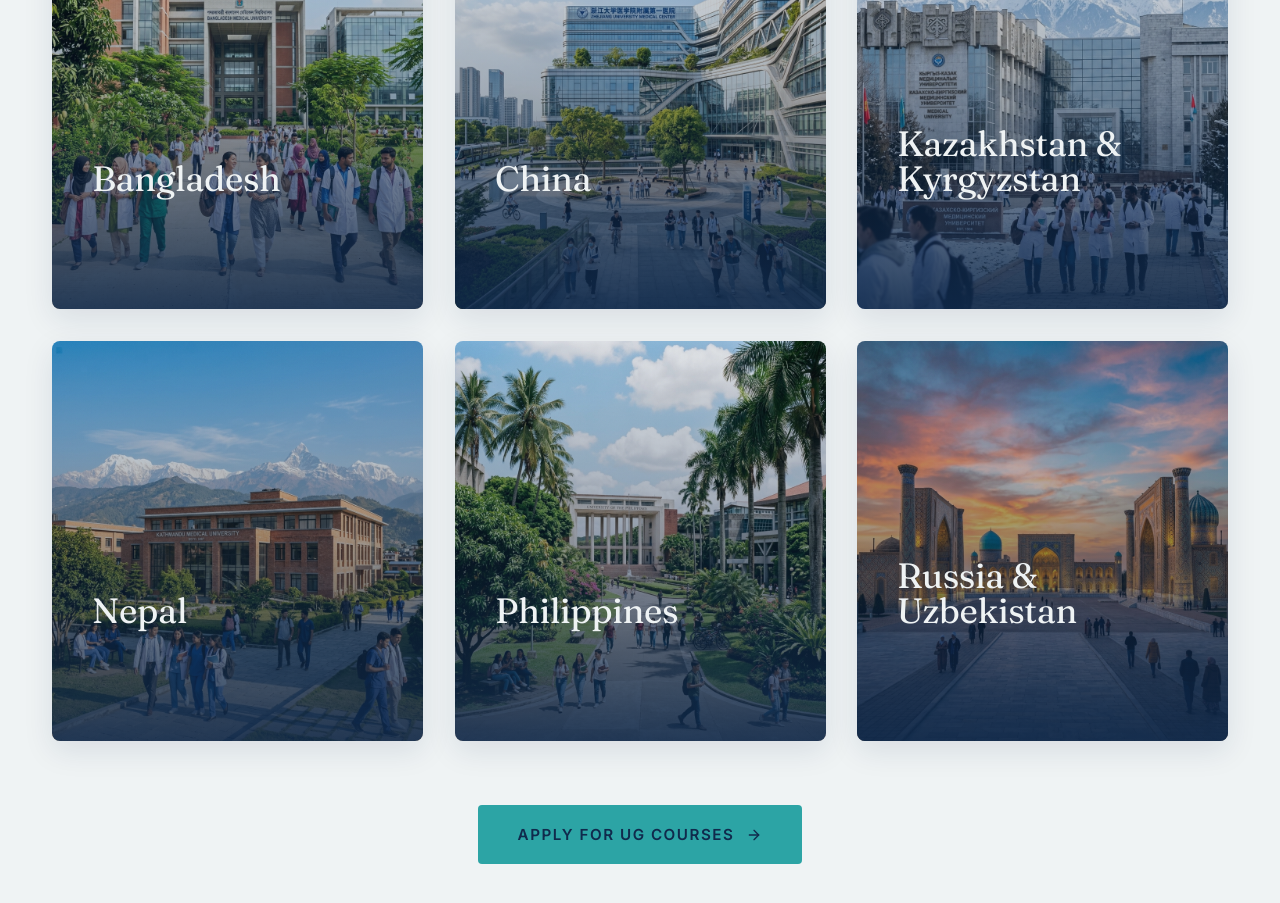
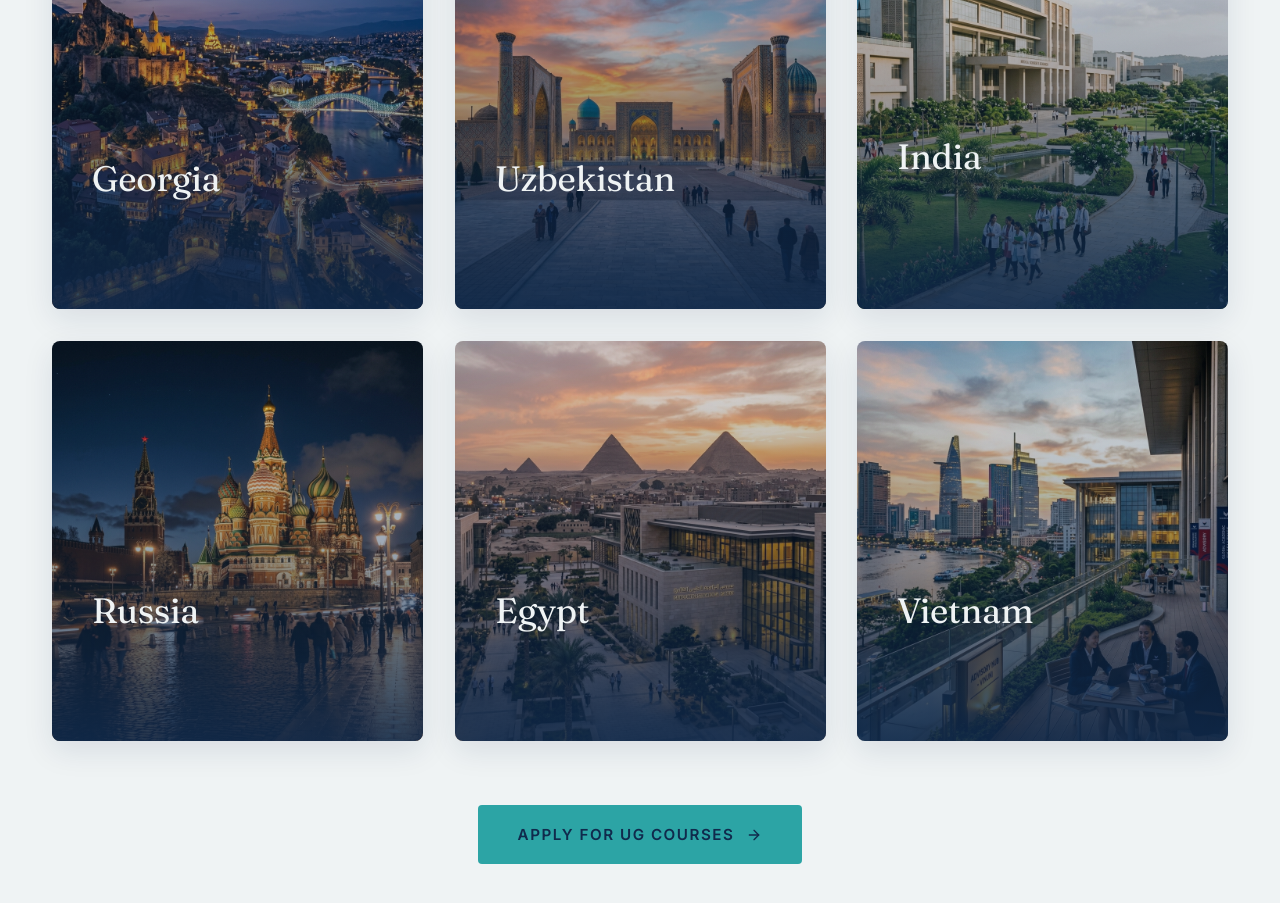
Before and after one commit to yashx420/nvvfoundation, a Next.js app: page /courses in a window 1280 px wide. Shown: the part 1120-2023 px from the top of the page. Built offline with nearby package versions, Linux system fonts and the light colour scheme.

Commit message:
Update undergraduate destinations in courses page to match home page

```diff
--- a/src/app/courses/page.tsx
+++ b/src/app/courses/page.tsx
@@ -14,34 +14,34 @@ export const metadata = {
 export default function CoursesPage() {
   const ugDestinations = [
     {
-      country: 'Bangladesh',
-      desc: 'Robust medical curriculum and English-taught programs. Low cost of living makes it highly popular.',
-      image: 'url(/dest-bangladesh.png)',
+      country: 'Georgia',
+      desc: 'European standard education, credit transfer (ECTS), and world-class, globally recognized medical faculties.',
+      image: 'url(/dest-georgia.png)',
     },
     {
-      country: 'China',
-      desc: 'World-renowned medical universities offering state-of-the-art facilities and comprehensive curricula.',
-      image: 'url(/dest-china.png)',
+      country: 'Uzbekistan',
+      desc: 'Highly affordable medical education at WHO-listed state institutes with a welcoming, vibrant student community.',
+      image: 'url(/dest-uzbekistan.png)',
     },
     {
-      country: 'Kazakhstan & Kyrgyzstan',
-      desc: 'Quality education at affordable costs. Programs designed to meet international standards.',
-      image: 'url(/dest-kazakhstan.png)',
+      country: 'India',
+      desc: 'Explore placements in top domestic private medical colleges with comprehensive, expert counselling support.',
+      image: 'url(/dest-india.png)',
     },
     {
-      country: 'Nepal',
-      desc: 'Exceptional medical education system. Proximity to India makes it highly convenient.',
-      image: 'url(/dest-nepal.png)',
+      country: 'Russia',
+      desc: 'Rigorous training at prestigious state universities featuring superb clinical infrastructure and affordable fees.',
+      image: 'url(/dest-russia.png)',
     },
     {
-      country: 'Philippines',
-      desc: 'US-based curriculum and English language instruction. Globally recognized degrees.',
-      image: 'url(/dest-philippines.png)',
+      country: 'Egypt',
+      desc: 'Renowned English-taught programs providing world-class clinical exposure and highly affordable tuition fees.',
+      image: 'url(/dest-egypt.png)',
     },
     {
-      country: 'Russia & Uzbekistan',
-      desc: 'Strong emphasis on research and clinical practice. Modern facilities and rigorous education.',
-      image: 'url(/dest-uzbekistan.png)',
+      country: 'Vietnam',
+      desc: 'Safe student environments with high-tech medical facilities, modern hospitals, and global exposure.',
+      image: 'url(/dest-vietnam.png)',
     },
   ];
 
```
